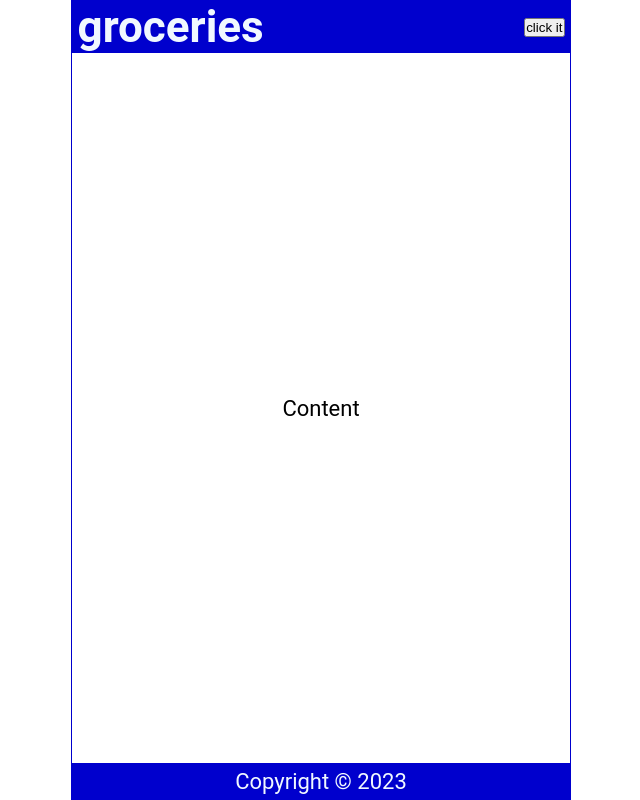
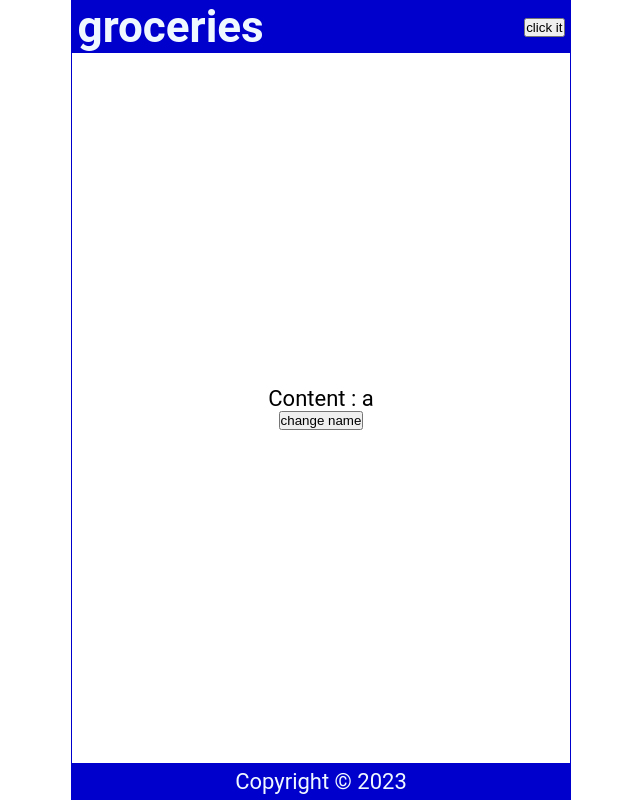
Before and after one commit to beelzekamibub/react_course, a React (Create React App) app: page / in a window 1280 px wide. Shown: the whole page, without its empty margins (319-959 px from the left). Built offline with nearby package versions, Linux system fonts and the light colour scheme.

Commit message:
use state hook

```diff
--- a/src/Content.js
+++ b/src/Content.js
@@ -1,9 +1,13 @@
 import React from 'react'
+import { useState } from 'react';
 
 export default function Content() {
+    const [name, setName]=useState('a');
+    let names=['a','b','c'];
   return (
     <main>
-        <p> Content </p>
+        <p> Content : {name}</p>
+        <button onClick={()=>{setName(names[Math.floor(Math.random()*names.length)])}}> change name</button>
     </main>
   )
 }
```
